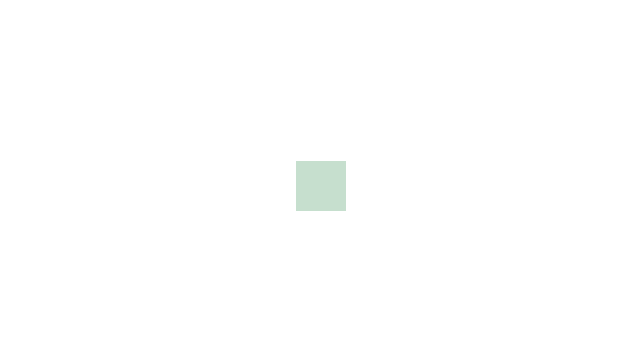
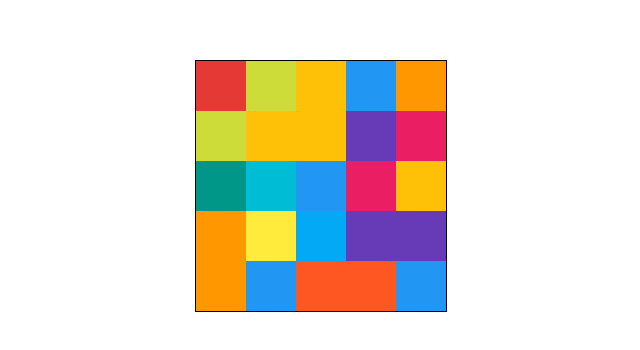
Before and after one commit to Katkulator/JavaScriptCourse, a React (Vite) app in the folder React/first-react-app/: page / in a window 1280 px wide. Shown: the part 214-564 px from the top of the page, without its empty margins (319-959 px from the left). Built offline with nearby package versions, Linux system fonts and the light colour scheme.

Commit message:
finish color boxes exercise

```diff
--- a/React/first-react-app/src/App.jsx
+++ b/React/first-react-app/src/App.jsx
@@ -16,6 +16,8 @@ import Counter from './State/Counter';
 import Toggler from './State/Toggler';
 import ToggleCounter from './State/ToggleCounter';
 import ColorBox from './State/ColorBox';
+import ColorBoxes from './State/ColorBoxes';
+
 
 const data = [
   { id: 1, item: "Eggs", quantity: 12, completed: false },
@@ -33,6 +35,26 @@ const properties = [
   { id: 129034, name: "Oceanview Condo", rating: 4.7, price: 140 },
   { id: 129035, name: "Gold Miner Campground", rating: 4.69, price: 96 },
 ];
+
+const colors = [
+  "#E53935",
+  "#E91E63",
+  "#9C27B0",
+  "#673AB7",
+  "#3F51B5",
+  "#2196F3",
+  "#03A9F4",
+  "#00BCD4",
+  "#009688",
+  "#4CAF50",
+  "#8BC34A",
+  "#CDDC39",
+  "#FFEB3B",
+  "#FFC107",
+  "#FF9800",
+  "#FF5722",
+];
+
 
 function App() {
   return (
@@ -57,7 +79,7 @@ function App() {
       {/* <ClickerTwo />
       <Counter /> */}
       {/* <ToggleCounter /> */}
-      <ColorBox />
+      <ColorBoxes colors={colors} />
     </div>
 
   );
--- a/React/first-react-app/src/ShoppingList.jsx
+++ b/React/first-react-app/src/ShoppingList.jsx
@@ -5,7 +5,7 @@ export default function ShoppingList({ items }) {
         <ul>
             {items.map((i) => (
                 <ShoppingListItem
-                key={i.id} {...i}/>
+                    key={i.id} {...i} />
             ))}
         </ul>
     );
--- a/React/first-react-app/src/State/ColorBox.jsx
+++ b/React/first-react-app/src/State/ColorBox.jsx
@@ -1,15 +1,28 @@
-import "./ColorBoxes.css"
+import { useState } from "react";
 
-function makeRandomColor () {
-    const r = Math.floor(Math.random() * 255) + 1
-    const g = Math.floor(Math.random() * 255) + 1
-    const b = Math.floor(Math.random() * 255) + 1
-    return `rgb(${r},${g},${b})`
- }
+// function makeRandomColor() {
+//     const r = Math.floor(Math.random() * 255) + 1
+//     const g = Math.floor(Math.random() * 255) + 1
+//     const b = Math.floor(Math.random() * 255) + 1
+//     return `rgb(${r},${g},${b})`
+// }
 
-export default function ColorBox() {
-    const styles = { backgroundColor: makeRandomColor() }
+function getColor(arr) {
+    const idx = Math.floor(Math.random() * arr.length);
+    return arr[idx];
+}
+
+export default function ColorBox({ colors }) {
+    const [color, setColor] = useState(getColor(colors));
+    const changeColor = () => {
+        const randomColor = getColor(colors);
+        setColor(randomColor)
+    }
     return (
-        <div className="ColorBox" style={styles}></div>
+        <div
+            className="ColorBox"
+            onClick={changeColor}
+            style={{ backgroundColor: color, width: '20%', height: '20%' }}
+        ></div>
     );
 }
--- a/React/first-react-app/src/State/ColorBoxes.css
+++ b/React/first-react-app/src/State/ColorBoxes.css
@@ -1,4 +1,7 @@
-.ColorBox {
-    width: 50px;
-    height: 50px;
+.ColorBoxes {
+    width: 250px;
+    height: 250px;
+    border: 1px solid black;
+    display: flex;
+    flex-wrap: wrap;
 }
--- a/React/first-react-app/src/State/ColorBoxes.jsx
+++ b/React/first-react-app/src/State/ColorBoxes.jsx
@@ -0,0 +1,13 @@
+import { useState } from "react";
+import ColorBox from "./ColorBox";
+import "./ColorBoxes.css"
+
+export default function ColorBoxes({ colors }) {
+    const boxes = [];
+    for (let i = 0; i < 25; i++) {
+        boxes.push(<ColorBox colors={colors} />)
+    }
+    return (
+        <div className="ColorBoxes">{boxes}</div>
+    );
+}
```
Also changed, not shown: React/first-react-app/src/ShoppingListItem.jsx (+4 -4 lines).
